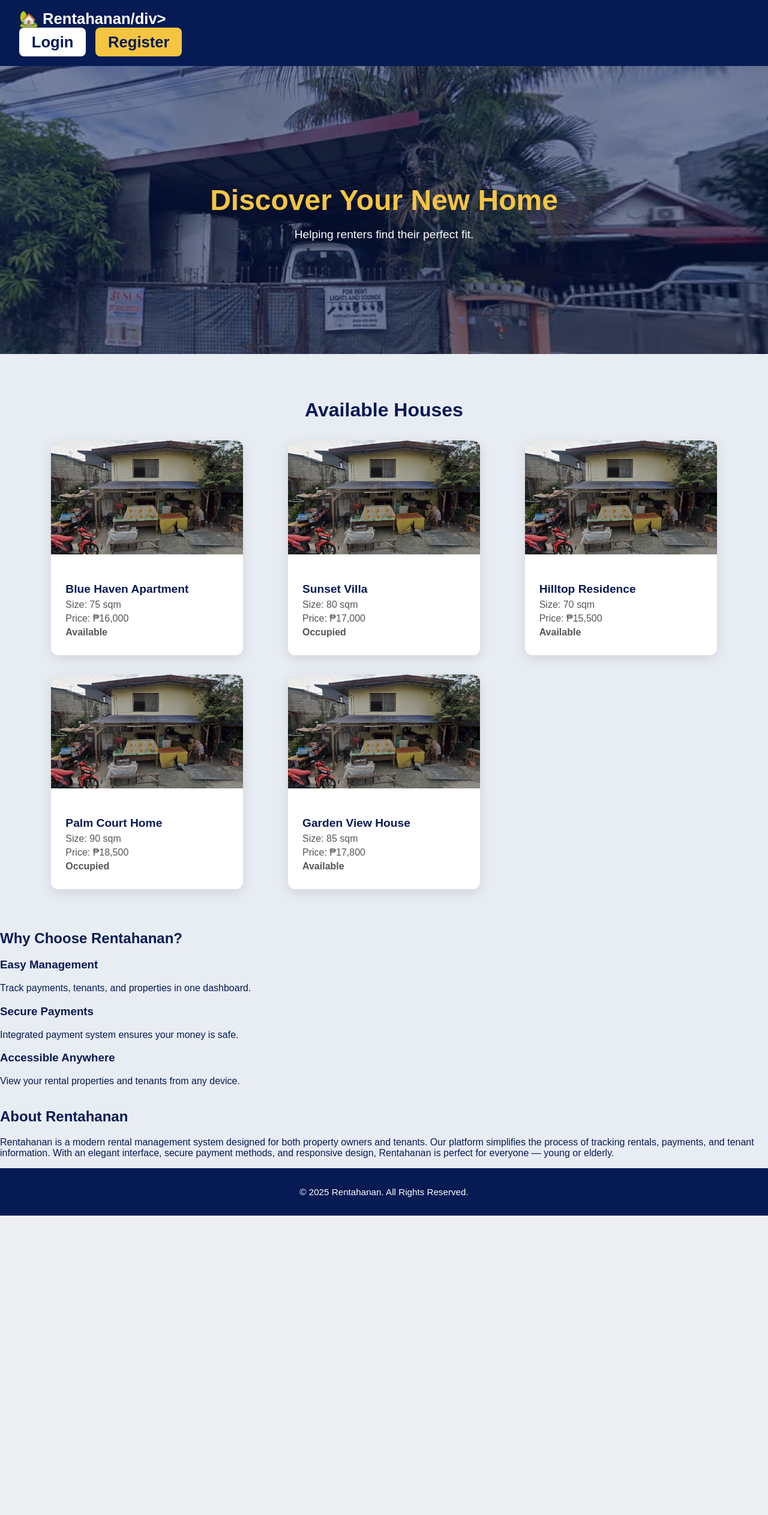
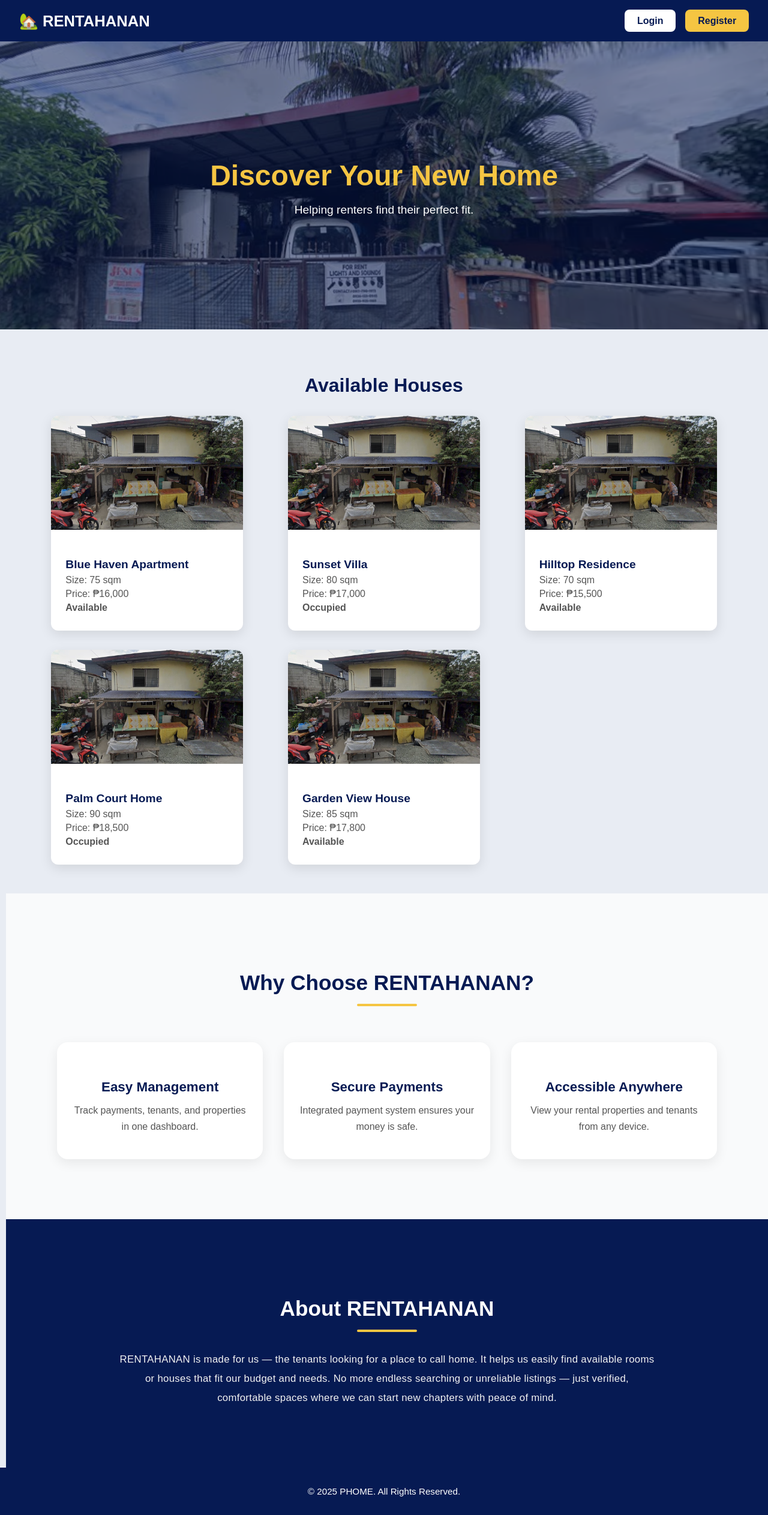
Before and after one commit to ahyannnn/house-rental-system, a Flask app: page / in a window 1280 px wide. Shown: the whole page at 60% size. Before the commit the page ends 2026 px from the top, so only its background shows below. Run offline with Flask 3, Linux system fonts and the light colour scheme.

Commit message:
change of the landing page about

```diff
--- a/static/css/auth/landing.css
+++ b/static/css/auth/landing.css
@@ -262,8 +262,130 @@ body {
   font-size: 0.95rem;
 }
 
-/* --- Accessibility --- */
+
+.features-section{
+  margin-left: 10px;
+}
+
+.about-section{
+  margin-left: 10px;
+}
+
+
 @media (max-width: 850px) {
   .hero h1 { font-size: 2rem; }
   .house-card { max-width: 95%; }
 }
+
+
+/* 🌟 FEATURES SECTION — Clean Version */
+.features-section {
+  background: #f9fafb;
+  padding: 100px 20px;
+  text-align: center;
+}
+
+.features-section h2 {
+  font-size: 2.2rem;
+  font-weight: 700;
+  margin-bottom: 60px;
+  color: #061A53;
+  position: relative;
+}
+
+.features-section h2::after {
+  content: "";
+  display: block;
+  width: 100px;
+  height: 4px;
+  background: #F5C542;
+  margin: 15px auto 0;
+  border-radius: 2px;
+}
+
+.features-container {
+  display: grid;
+  grid-template-columns: repeat(auto-fit, minmax(280px, 1fr));
+  gap: 35px;
+  max-width: 1100px;
+  margin: 0 auto;
+}
+
+.feature-card {
+  background: #fff;
+  border-radius: 18px;
+  padding: 40px 25px;
+  box-shadow: 0 6px 20px rgba(0, 0, 0, 0.08);
+  transition: all 0.3s ease;
+  transform: translateY(0);
+  cursor: pointer;
+}
+
+.feature-card:hover {
+  transform: translateY(-10px);
+  box-shadow: 0 10px 25px rgba(0, 0, 0, 0.12);
+}
+
+.feature-card h3 {
+  color: #061A53;
+  font-size: 1.4rem;
+  margin-bottom: 12px;
+  font-weight: 600;
+}
+
+.feature-card p {
+  color: #555;
+  font-size: 1rem;
+  line-height: 1.7;
+  margin: 0;
+}
+
+/* 🏡 ABOUT SECTION — Clean Solid Color */
+.about-section {
+  background: #061A53;
+  color: #fff;
+  padding: 100px 20px;
+  text-align: center;
+}
+
+.about-section h2 {
+  font-size: 2.2rem;
+  margin-bottom: 25px;
+  font-weight: 700;
+}
+
+.about-section h2::after {
+  content: "";
+  display: block;
+  width: 100px;
+  height: 4px;
+  background: #F5C542;
+  margin: 15px auto 0;
+  border-radius: 2px;
+}
+
+.about-section p {
+  max-width: 900px;
+  margin: 30px auto 0;
+  font-size: 1.05rem;
+  line-height: 1.9;
+  color: #f2f2f2;
+  letter-spacing: 0.3px;
+  font-weight: 400;
+}
+
+/* 📱 Responsive */
+@media (max-width: 768px) {
+  .features-section h2,
+  .about-section h2 {
+    font-size: 1.8rem;
+  }
+
+  .feature-card {
+    padding: 30px 20px;
+  }
+
+  .about-section p {
+    font-size: 0.98rem;
+  }
+}
--- a/templates/landing/index.html
+++ b/templates/landing/index.html
@@ -4,14 +4,14 @@
 <head>
     <meta charset="UTF-8" />
     <meta name="viewport" content="width=device-width, initial-scale=1.0" />
-    <title>Welcome to Rentahanan</title>
+    <title>Welcome to PHOME</title>
     <link rel="stylesheet" href="{{ url_for('static', filename='css/auth/landing.css') }}?v=2" />
 </head>
 
 <body>
     <!-- Navbar -->
     <nav class="navbar">
-        <div class="nav-brand">🏡 Rentahanan/div>
+        <div class="nav-brand">🏡 RENTAHANAN</div>
         <div class="nav-links">
             <a href="{{ url_for('auth_bp.login') }}" class="nav-btn login">Login</a>
             <a href="{{ url_for('auth_bp.register') }}" class="nav-btn register">Register</a>
@@ -35,7 +35,7 @@
     </section>
     <!-- Features Section -->
     <section class="features-section">
-        <h2>Why Choose Rentahanan?</h2>
+        <h2>Why Choose RENTAHANAN?</h2>
         <div class="features-container">
             <div class="feature-card">
                 <h3>Easy Management</h3>
@@ -56,18 +56,18 @@
 
     <!-- About Section -->
     <section class="about-section">
-        <h2>About Rentahanan</h2>
+        <h2>About RENTAHANAN</h2>
         <p>
-            Rentahanan is a modern rental management system designed for both property owners and tenants.
-            Our platform simplifies the process of tracking rentals, payments, and tenant information.
-            With an elegant interface, secure payment methods, and responsive design, Rentahanan is perfect
-            for everyone — young or elderly.
+            RENTAHANAN is made for us — the tenants looking for a place to call home.
+            It helps us easily find available rooms or houses that fit our budget and needs.
+            No more endless searching or unreliable listings — just verified, comfortable spaces
+            where we can start new chapters with peace of mind.
         </p>
     </section>
 
     <!-- Footer -->
     <footer class="footer">
-        <p>&copy; 2025 Rentahanan. All Rights Reserved.</p>
+        <p>&copy; 2025 PHOME. All Rights Reserved.</p>
     </footer>
 
     <!-- React & Babel -->
```
